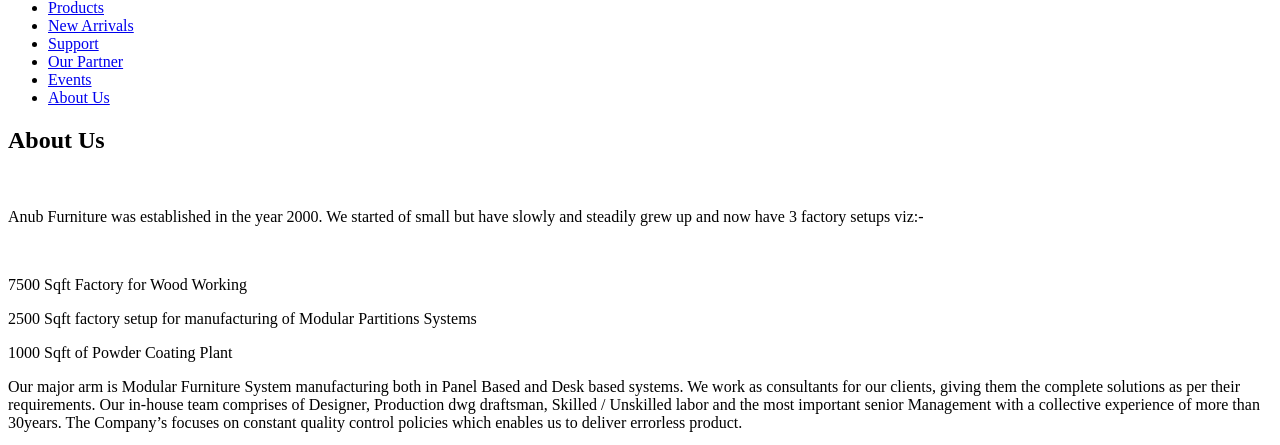
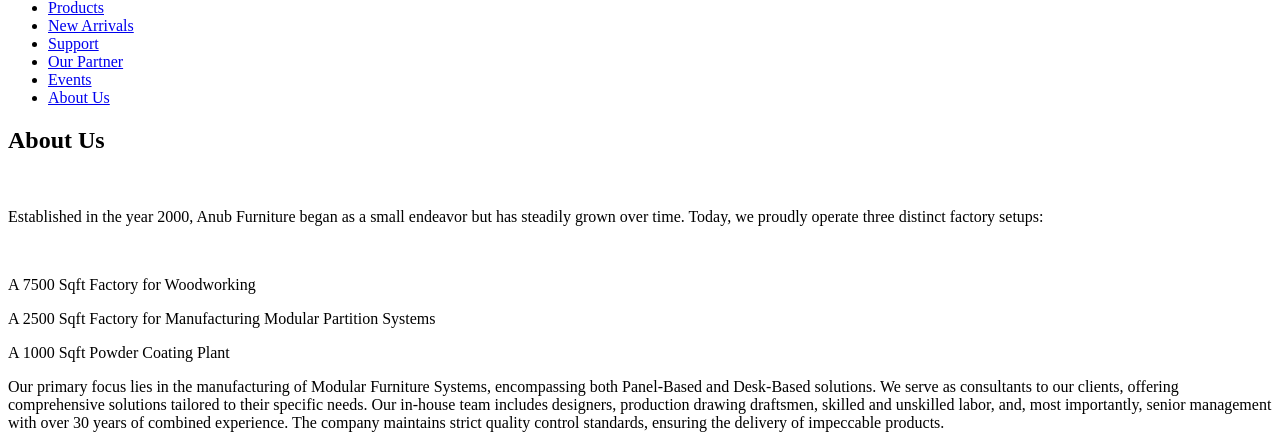
Before and after one commit to Anubfurniture3117/webapp, a Django app: page /about-us in a window 1280 px wide. Shown: the part 62-507 px from the top of the page. Run offline with Django 4.2, Linux system fonts and the light colour scheme.

Commit message:
about commit

```diff
--- a/projectsite/templates/about_us.html
+++ b/projectsite/templates/about_us.html
@@ -7,18 +7,18 @@
   <section class="about">
     <h2>About Us</h2><br>
     <p class="a">
-          Anub Furniture was established in the year 2000. We started of small but have slowly and steadily grew up and
-          now have 3 factory setups viz:-
+      Established in the year 2000, Anub Furniture began as a small endeavor but has steadily grown over time.
+      Today, we proudly operate three distinct factory setups:
     </p>
     <br>
-        <p class="b">7500 Sqft Factory for Wood Working </p>
-        <p class="b">2500 Sqft factory setup for manufacturing of Modular Partitions Systems</p>
-        <p class="b">1000 Sqft of Powder Coating Plant </p>
-        <p class="c">Our major arm is Modular Furniture System manufacturing both in Panel Based and Desk based systems.
-          We work as consultants for our clients, giving them the complete solutions as per their requirements. Our
-          in-house team comprises of Designer, Production dwg draftsman, Skilled / Unskilled labor and the most
-          important senior Management with a collective experience of more than 30years. The Company’s focuses on
-          constant quality control policies which enables us to deliver errorless product.</p>
+    <p class="b">A 7500 Sqft Factory for Woodworking</p>
+    <p class="b">A 2500 Sqft Factory for Manufacturing Modular Partition Systems</p>
+    <p class="b">A 1000 Sqft Powder Coating Plant</p>
+    <p class="c">Our primary focus lies in the manufacturing of Modular Furniture Systems, encompassing both Panel-Based
+      and Desk-Based solutions. We serve as consultants to our clients, offering comprehensive solutions tailored
+      to their specific needs. Our in-house team includes designers, production drawing draftsmen, skilled and
+      unskilled labor, and, most importantly, senior management with over 30 years of combined experience. The
+      company maintains strict quality control standards, ensuring the delivery of impeccable products.</p>
   </section>
 </main>
 {% endblock %}
```
Lines whose indentation alone changed are shown as unchanged.
